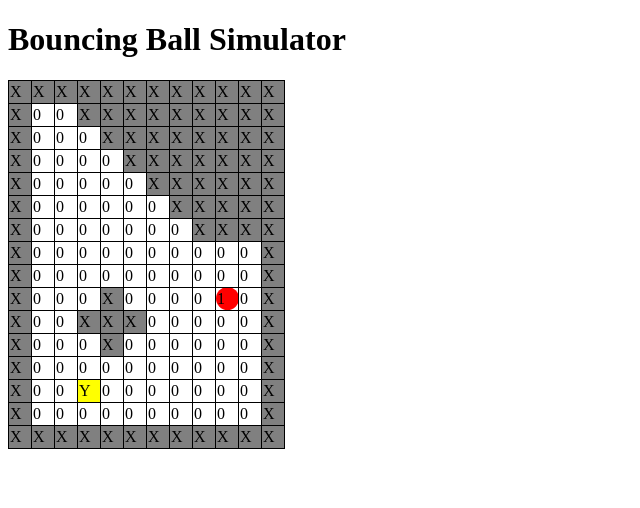
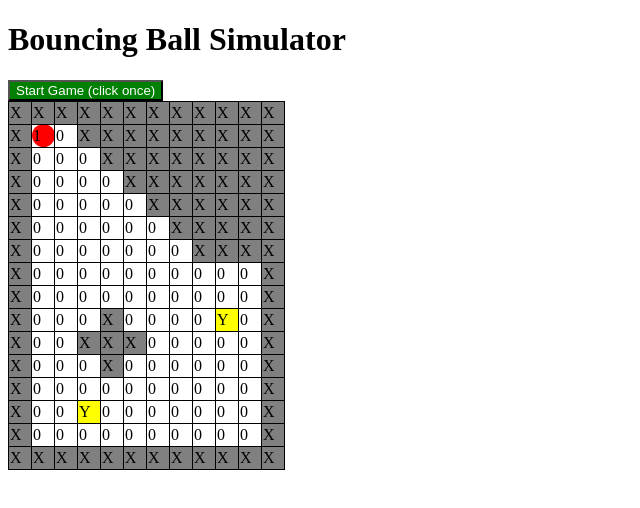
Before and after one commit to KamilBienias/PB-JS, an Angular app in the folder exams/summer/bouncing-ball/: page / in a window 1280 px wide. Shown: the top 508 px of the page, without its empty margins (0-640 px from the left). Built offline with nearby package versions, Linux system fonts and the light colour scheme.

Commit message:
array in a separate file and starting button

```diff
--- a/exams/summer/bouncing-ball/src/app/app.component.css
+++ b/exams/summer/bouncing-ball/src/app/app.component.css
@@ -7,3 +7,8 @@ table {
     height: 20px;
     border: 1px solid black;
   }
+
+  #start {
+    background-color: green;
+    color: white;
+  }
--- a/exams/summer/bouncing-ball/src/app/app.component.html
+++ b/exams/summer/bouncing-ball/src/app/app.component.html
@@ -1,5 +1,6 @@
 <div>
   <h1>Bouncing Ball Simulator</h1>
+  <button id="start" (click)="startGame()">Start Game (click once)</button>
   <table>
     <tr *ngFor="let row of board">
       <td *ngFor="let cell of row" [style.background-color]="getCellBackgroundColor(cell)"
--- a/exams/summer/bouncing-ball/src/app/app.component.ts
+++ b/exams/summer/bouncing-ball/src/app/app.component.ts
@@ -1,6 +1,7 @@
 import { Component, OnInit } from '@angular/core';
 import { CommonModule } from '@angular/common';
 import { RouterOutlet } from '@angular/router';
+import { board_table } from './board-data';
 
 @Component({
   selector: 'app-root',
@@ -9,32 +10,14 @@ import { RouterOutlet } from '@angular/router';
   templateUrl: './app.component.html',
   styleUrl: './app.component.css'
 })
-export class AppComponent implements OnInit {
-  board: string[][] = [
-    ['X', 'X', 'X', 'X', 'X', 'X', 'X', 'X', 'X', 'X', 'X', 'X'],
-    ['X', '1', '0', 'X', 'X', 'X', 'X', 'X', 'X', 'X', 'X', 'X'],
-    ['X', '0', '0', '0', 'X', 'X', 'X', 'X', 'X', 'X', 'X', 'X'],
-    ['X', '0', '0', '0', '0', 'X', 'X', 'X', 'X', 'X', 'X', 'X'],
-    ['X', '0', '0', '0', '0', '0', 'X', 'X', 'X', 'X', 'X', 'X'],
-    ['X', '0', '0', '0', '0', '0', '0', 'X', 'X', 'X', 'X', 'X'],
-    ['X', '0', '0', '0', '0', '0', '0', '0', 'X', 'X', 'X', 'X'],
-    ['X', '0', '0', '0', '0', '0', '0', '0', '0', '0', '0', 'X'],
-    ['X', '0', '0', '0', '0', '0', '0', '0', '0', '0', '0', 'X'],
-    ['X', '0', '0', '0', 'X', '0', '0', '0', '0', 'Y', '0', 'X'],// trzeci od prawej był Y
-    ['X', '0', '0', 'X', 'X', 'X', '0', '0', '0', '0', '0', 'X'],
-    ['X', '0', '0', '0', 'X', '0', '0', '0', '0', '0', '0', 'X'],
-    ['X', '0', '0', '0', '0', '0', '0', '0', '0', '0', '0', 'X'],
-    ['X', '0', '0', 'Y', '0', '0', '0', '0', '0', '0', '0', 'X'],
-    ['X', '0', '0', '0', '0', '0', '0', '0', '0', '0', '0', 'X'],
-    ['X', 'X', 'X', 'X', 'X', 'X', 'X', 'X', 'X', 'X', 'X', 'X'],
-  ];
+export class AppComponent{
+
+  board: string[][] = board_table;
 
   ballPosition: { x: number; y: number; } = { x: 1, y: 1 }; // Początkowa pozycja piłki
   previousBallPosition: { x: number; y: number } | null = null; // Poprzednia pozycja piłki
 
-  constructor() { }
-
-  ngOnInit(): void {
+  startGame(): void {
     this.simulateBouncingBall();
   }
 
--- /dev/null
+++ b/exams/summer/bouncing-ball/src/app/board-data.ts
@@ -0,0 +1,18 @@
+export const board_table: string[][] = [
+    ['X', 'X', 'X', 'X', 'X', 'X', 'X', 'X', 'X', 'X', 'X', 'X'],
+    ['X', '1', '0', 'X', 'X', 'X', 'X', 'X', 'X', 'X', 'X', 'X'],
+    ['X', '0', '0', '0', 'X', 'X', 'X', 'X', 'X', 'X', 'X', 'X'],
+    ['X', '0', '0', '0', '0', 'X', 'X', 'X', 'X', 'X', 'X', 'X'],
+    ['X', '0', '0', '0', '0', '0', 'X', 'X', 'X', 'X', 'X', 'X'],
+    ['X', '0', '0', '0', '0', '0', '0', 'X', 'X', 'X', 'X', 'X'],
+    ['X', '0', '0', '0', '0', '0', '0', '0', 'X', 'X', 'X', 'X'],
+    ['X', '0', '0', '0', '0', '0', '0', '0', '0', '0', '0', 'X'],
+    ['X', '0', '0', '0', '0', '0', '0', '0', '0', '0', '0', 'X'],
+    ['X', '0', '0', '0', 'X', '0', '0', '0', '0', 'Y', '0', 'X'],
+    ['X', '0', '0', 'X', 'X', 'X', '0', '0', '0', '0', '0', 'X'],
+    ['X', '0', '0', '0', 'X', '0', '0', '0', '0', '0', '0', 'X'],
+    ['X', '0', '0', '0', '0', '0', '0', '0', '0', '0', '0', 'X'],
+    ['X', '0', '0', 'Y', '0', '0', '0', '0', '0', '0', '0', 'X'],
+    ['X', '0', '0', '0', '0', '0', '0', '0', '0', '0', '0', 'X'],
+    ['X', 'X', 'X', 'X', 'X', 'X', 'X', 'X', 'X', 'X', 'X', 'X'],
+  ];
```
Also changed, not shown: 2 other files (tests, documents, lock files or other folders).
